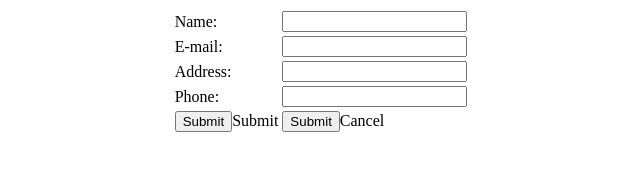
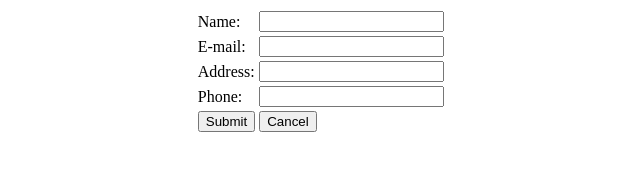
Before and after one commit to SanjaySRK/gitSampleTest, a plain HTML site: page index.html in a window 1280 px wide. Shown: the whole page, without its empty margins (319-959 px from the left). Drawn offline with Linux system fonts and the light colour scheme.

Commit message:
Third Commit

```diff
--- a/index.html
+++ b/index.html
@@ -25,8 +25,8 @@
 				<td><input type = "text" name = "ph"></td>
 			</tr>
 			<tr>
-				<td><input type = "submit" name = "submit">Submit</input></td>
-				<td><input type = "submit" name = "submit">Cancel</input></td>
+				<td><button type = "button">Submit</button></td>
+				<td><button type = "button">Cancel</button></td>
 			</tr>
 		</table>
 		</form>
```
